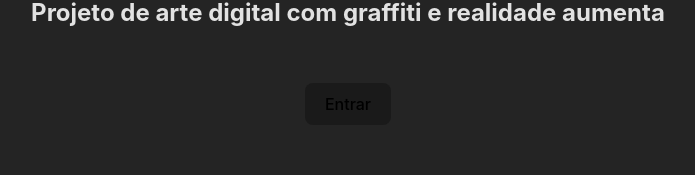
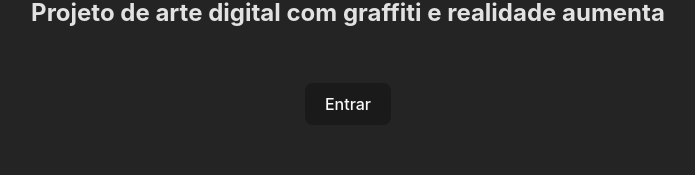
Before and after one commit to johnsonsudre/gem-1a-edicao, a React (Vite) app: page / in a window 1280 px wide. Shown: the part 381-556 px from the top of the page, without its empty margins (292-987 px from the left). Built offline with nearby package versions, Linux system fonts and the light colour scheme.

Commit message:
fix: corrige cor do texto do botão "entrar"

```diff
--- a/src/index.css
+++ b/src/index.css
@@ -44,6 +44,7 @@ button {
   font-weight: 500;
   font-family: inherit;
   background-color: #1a1a1a;
+  color: #f9f9f9;
   cursor: pointer;
   transition: border-color 0.25s;
 }
```
